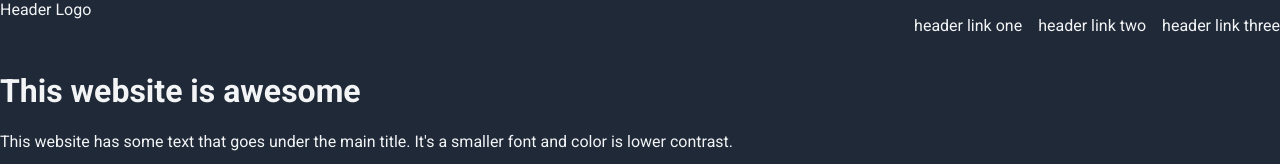
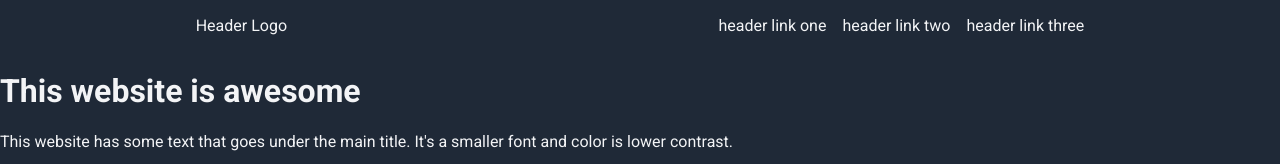
Before and after one commit to emanacost/TOP-Webdev-ful-project, a plain HTML site: page index.html in a window 1280 px wide. Shown: the top 164 px of the page. Drawn offline with Linux system fonts and the light colour scheme.

Commit message:
Align Header logo to be more centered

```diff
--- a/style.css
+++ b/style.css
@@ -14,7 +14,8 @@ body {
 
 .header-container {
     display: flex;
-    justify-content: space-between;
+    justify-content: space-around;
+    align-items: center;
 }
 
 ul {
```
